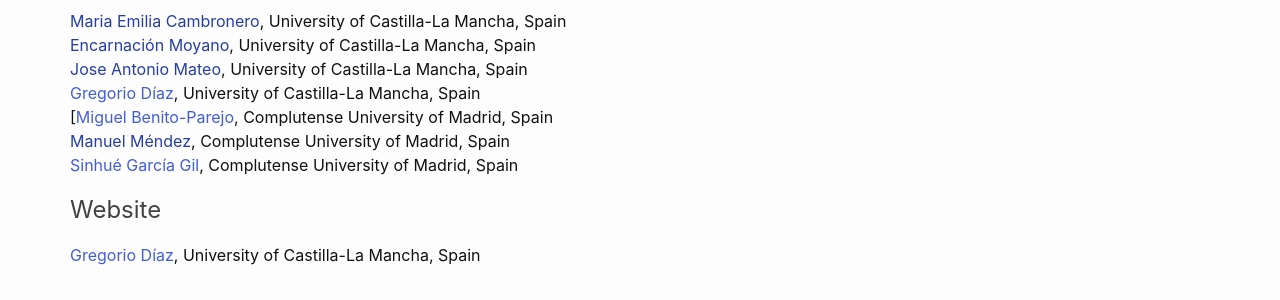
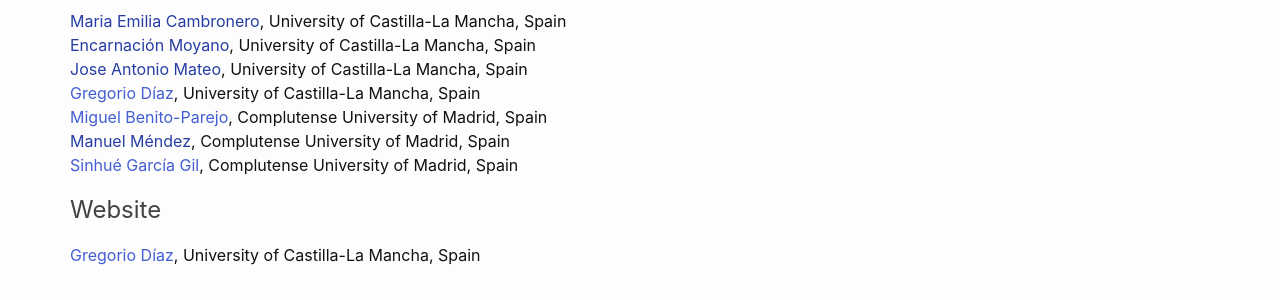
Before and after one commit to sefm-conference/2025, a Jekyll site: the page built from _pages/committees.md, in a window 1280 px wide. Shown: the part 1548-1848 px from the top of the page. Built offline with Jekyll 4.4.1, drawn with Linux system fonts in a browser that asks for light colours.

```diff
--- a/_pages/committees.md
+++ b/_pages/committees.md
@@ -37,7 +37,7 @@ Elena Gómez-Martínez, Complutense University of Madrid, Spain \
 [Encarnación Moyano](), University of Castilla-La Mancha, Spain\
 [Jose Antonio Mateo](), University of Castilla-La Mancha, Spain\
 [Gregorio Díaz](https://directorio.uclm.es/persona.aspx?cod=J4/W666fhV5Dgdj3hBKVxGU4VnuRezNS), University of Castilla-La Mancha, Spain\
-[[Miguel Benito-Parejo](https://antares.sip.ucm.es/miguel), Complutense University of Madrid, Spain\
+[Miguel Benito-Parejo](https://antares.sip.ucm.es/miguel), Complutense University of Madrid, Spain\
 [Manuel Méndez](), Complutense University of Madrid, Spain\
 [Sinhué García Gil](https://informatica.ucm.es/directorio/?id=39114), Complutense University of Madrid, Spain
 
```
